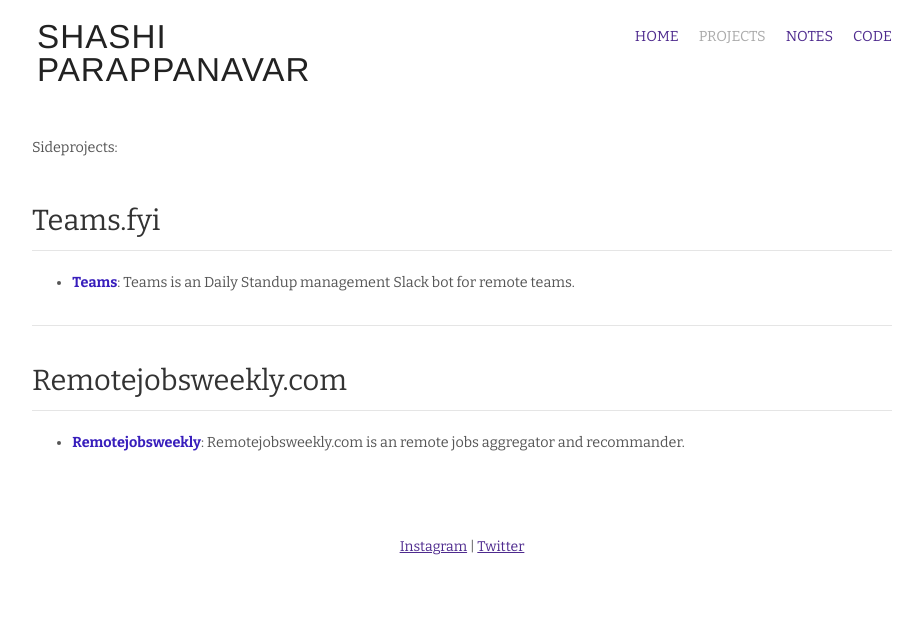
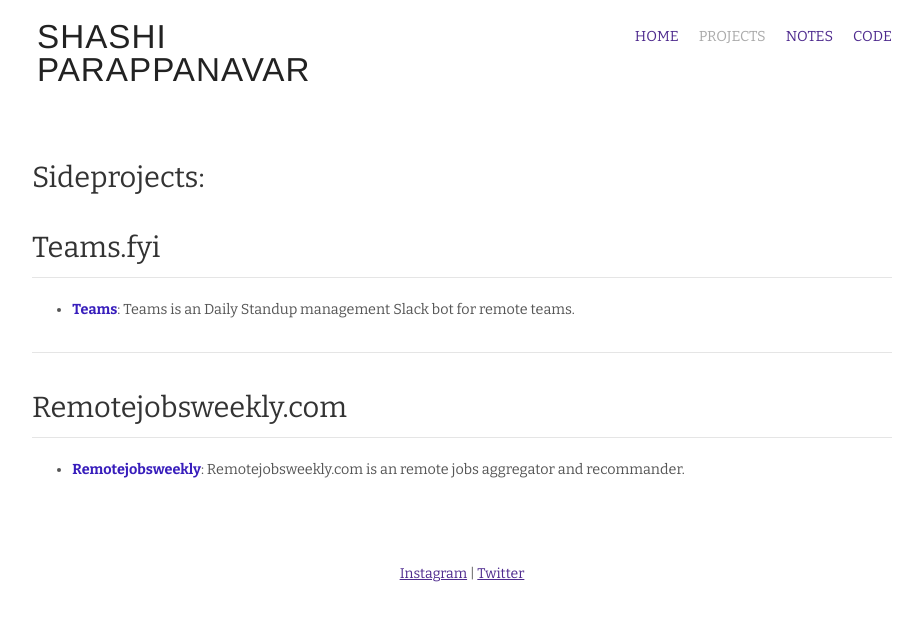
Before and after one commit to shashisp/shashisp.github.io, a Jekyll site: the page built from projects.md, in a window 1280 px wide. Shown: the top 621 px of the page, without its empty margins (178-1100 px from the left). Built offline with Jekyll 4.4.1, drawn with Linux system fonts in a browser that asks for light colours; nearby versions of some CDN libraries.

Commit message:
fix heading

```diff
--- a/projects.md
+++ b/projects.md
@@ -6,7 +6,7 @@ layout: default
 
 <div class="hfeed">
 
-<p>Sideprojects:</p>
+<h2>Sideprojects:</h2>
 
   <div class="hentry post project-batch-title">
     <h2>Teams.fyi</h2>
```
